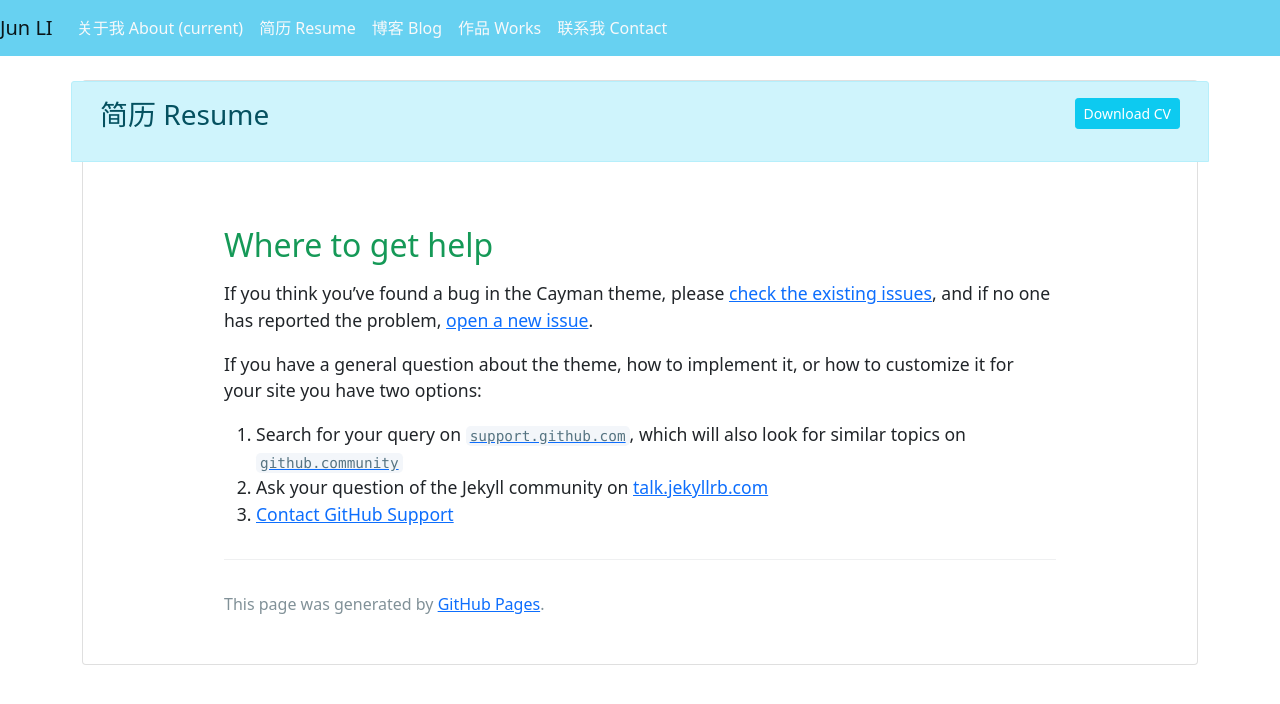
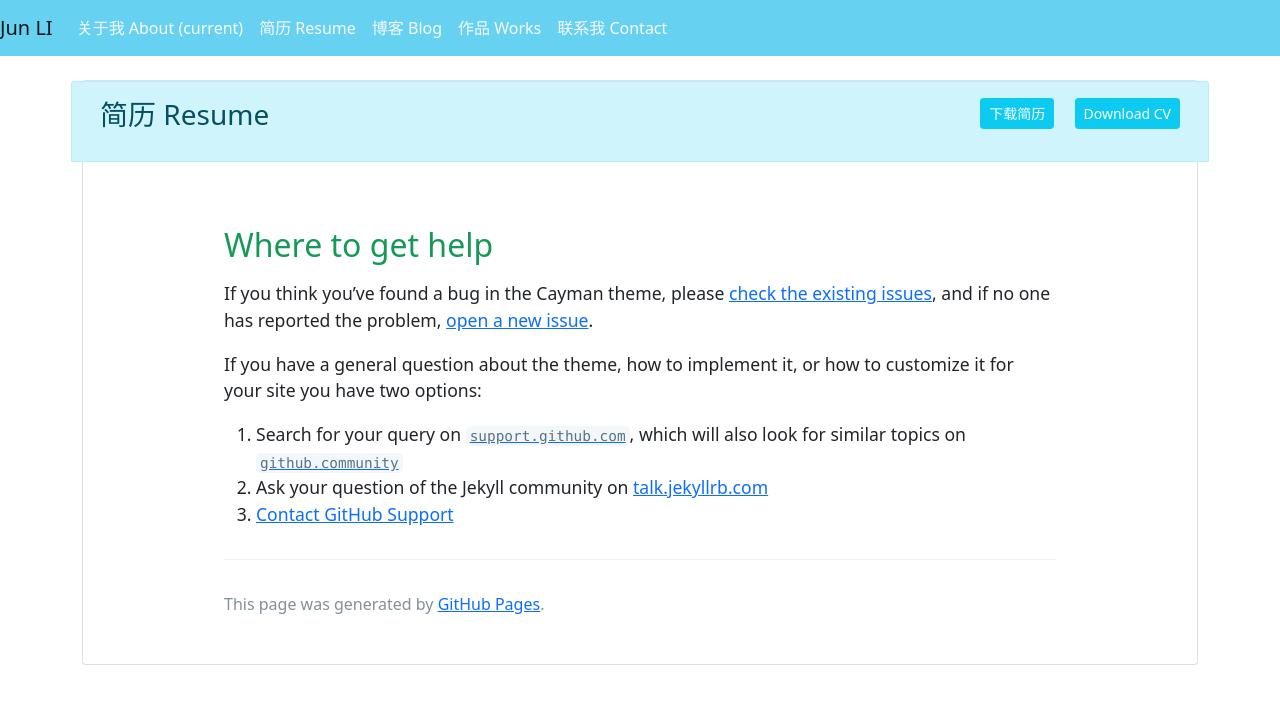
Before and after one commit to lijuncq/lijuncq.github.io, a Jekyll site: the page built from docs/SUPPORT.md, in a window 1280 px wide. Shown: the top 704 px of the page. Built offline with Jekyll 4.4.1, drawn with Linux system fonts in a browser that asks for light colours; our own code applies the rules of GitHub Pages for plain Markdown files.

Commit message:
Update default.html

```diff
--- a/_layouts/default.html
+++ b/_layouts/default.html
@@ -35,7 +35,8 @@
         <div class="card-header alert alert-info row">
           <div class="col"><h3>简历 Resume</h3></div>
           <div class="col-md-auto text-right" id="btn_download">
-            <a class="btn btn-sm btn-info text-white" href="{{ '/cv/CV_JunLI_CN.pdf' | relative_url }}">Download CV</a>
+            <a class="btn btn-sm btn-info text-white" href="{{ '/cv/CV_JunLI_CN.pdf' | relative_url }}">下载简历</a>
+            <a class="btn btn-sm btn-info text-white" href="{{ '/cv/CV_JunLI_EN.pdf' | relative_url }}">Download CV</a>
           </div>
         </div>
         <div class="card-body">
```
